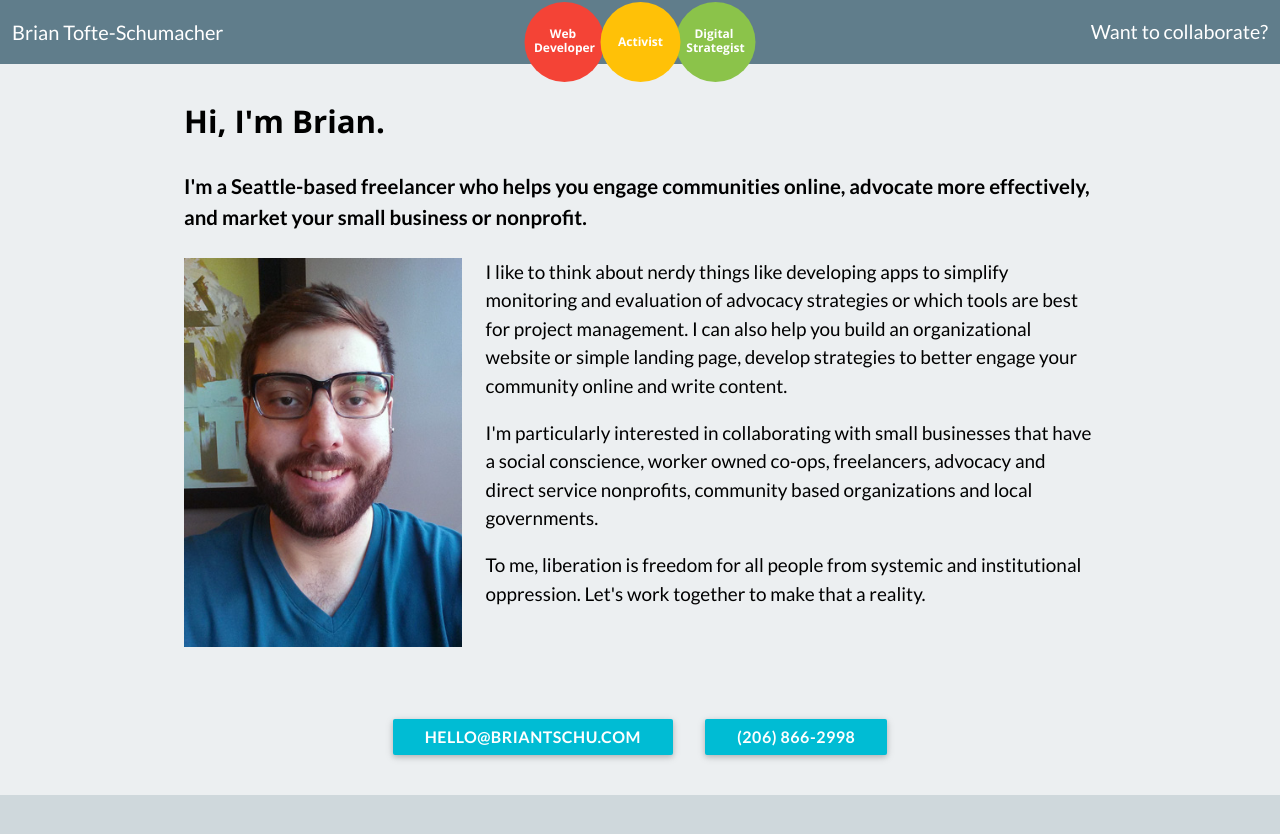
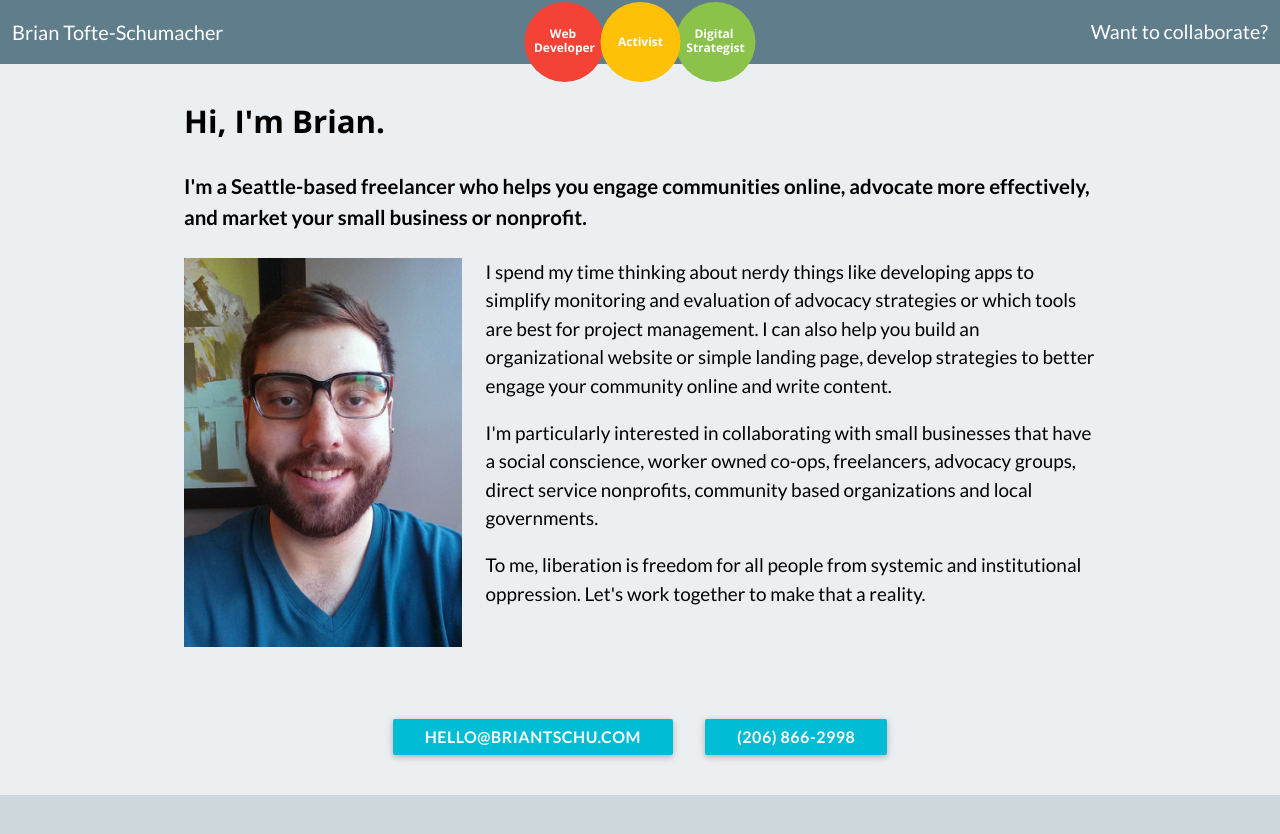
Before and after one commit to briantschu/briantschu.com, a Jekyll site: the page built from index.html, in a window 1280 px wide and 900 px high, scrolled down 901 px. Shown: the top 834 px of the window. Built offline with Jekyll 4.4.1, drawn with Linux system fonts in a browser that asks for light colours; nearby versions of some CDN libraries; Markdown is read by kramdown in place of the engine named in the settings; some of the changed text lies outside the part shown.

Commit message:
Copy edits

```diff
--- a/index.html
+++ b/index.html
@@ -20,9 +20,9 @@ sm_image: /images/briantschu_sm.png
         </div>
         <div class="text">
 
-          <p>I like to think about nerdy things like developing apps to simplify monitoring and evaluation of advocacy strategies or which tools are best for project management. I can also help you build an organizational website or simple landing page, develop strategies to better engage your community online and write content.</p>
+          <p>I spend my time thinking about nerdy things like developing apps to simplify monitoring and evaluation of advocacy strategies or which tools are best for project management. I can also help you build an organizational website or simple landing page, develop strategies to better engage your community online and write content.</p>
 
-          <p>I'm particularly interested in collaborating with small businesses that have a social conscience, worker owned co-ops, freelancers, advocacy and direct service nonprofits, community based organizations and local governments.</p>
+          <p>I'm particularly interested in collaborating with small businesses that have a social conscience, worker owned co-ops, freelancers, advocacy groups, direct service nonprofits, community based organizations and local governments.</p>
 
           <p>To me, liberation is freedom for all people from systemic and institutional oppression. Let's work together to make that a reality.</p>
         </div>
```
Also changed, not shown: other parts of index.html (+2 -2 lines).
